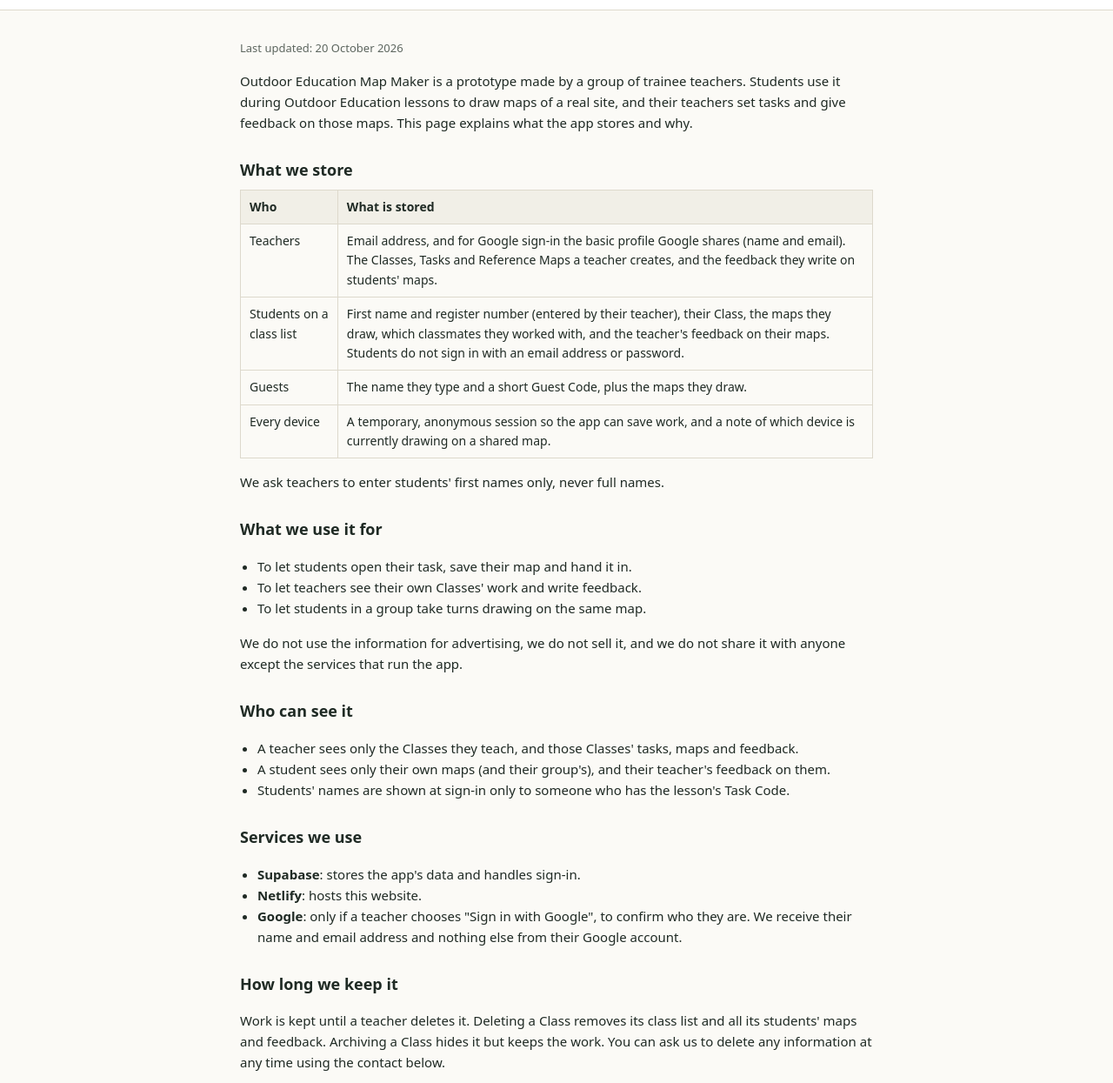
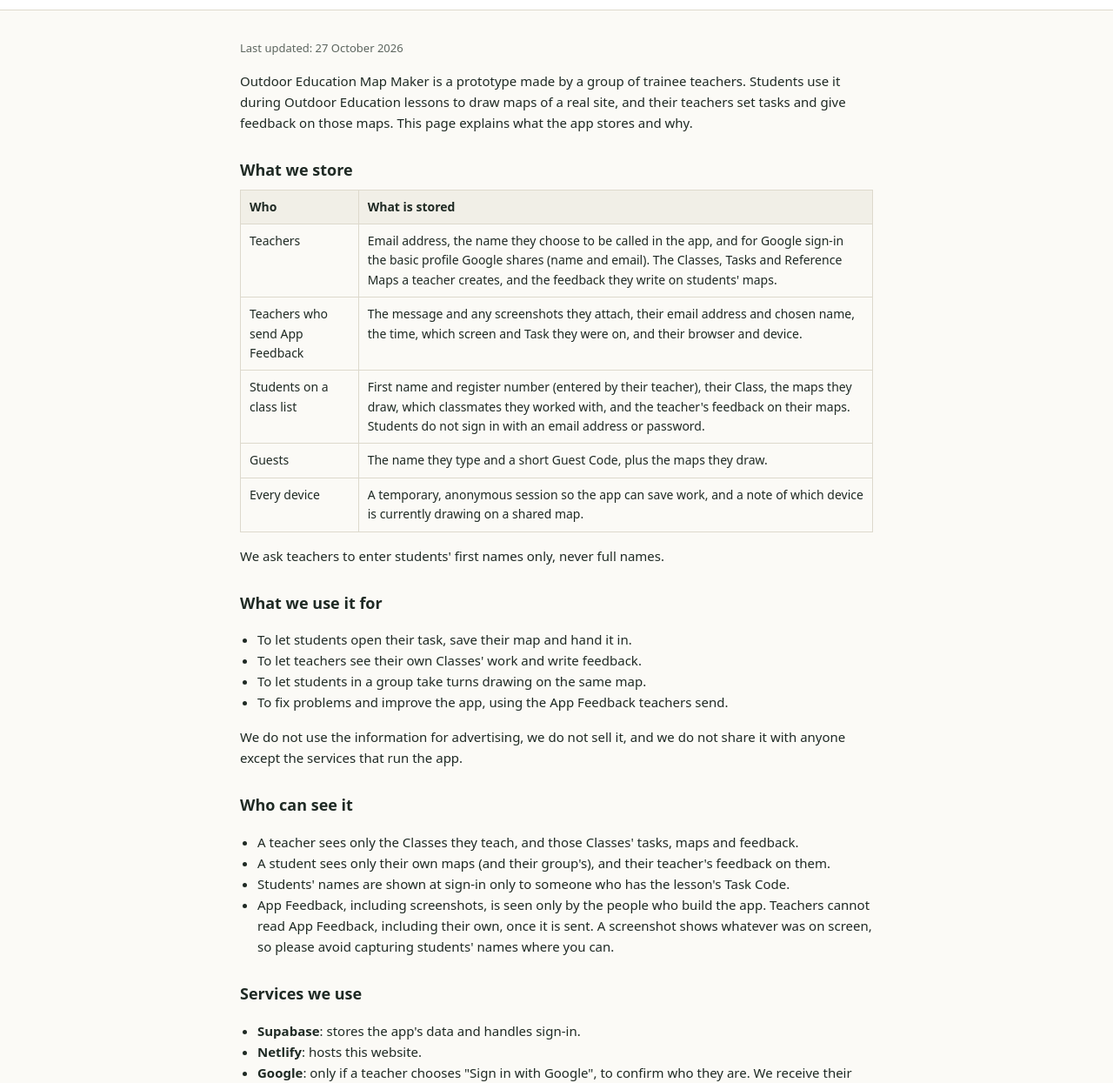
Before and after one commit to akiddurrani-bit/Outdoor_Education_P5, a plain HTML site: page privacy.html in a window 1280 px wide. Shown: the part 83-1328 px from the top of the page at 87% size. Drawn offline with Linux system fonts and the light colour scheme.

Commit message:
Say what App Feedback and Teacher Names store on the privacy page
Closes #37

Co-Authored-By: Claude Opus 5.5 <noreply@anthropic.com>

```diff
--- a/privacy.html
+++ b/privacy.html
@@ -60,7 +60,7 @@ a { color:#2f4f7a; }
 </header>
 
 <main>
-<p class="updated">Last updated: 20 October 2026</p>
+<p class="updated">Last updated: 27 October 2026</p>
 
 <p>
 Outdoor Education Map Maker is a prototype made by a group of trainee teachers.
@@ -74,8 +74,13 @@ This page explains what the app stores and why.
 <tr><th>Who</th><th>What is stored</th></tr>
 <tr>
 <td>Teachers</td>
-<td>Email address, and for Google sign-in the basic profile Google shares (name and email).
+<td>Email address, the name they choose to be called in the app, and for Google sign-in the basic profile Google shares (name and email).
 The Classes, Tasks and Reference Maps a teacher creates, and the feedback they write on students' maps.</td>
+</tr>
+<tr>
+<td>Teachers who send App Feedback</td>
+<td>The message and any screenshots they attach, their email address and chosen name, the time,
+which screen and Task they were on, and their browser and device.</td>
 </tr>
 <tr>
 <td>Students on a class list</td>
@@ -99,6 +104,7 @@ Students do not sign in with an email address or password.</td>
 <li>To let students open their task, save their map and hand it in.</li>
 <li>To let teachers see their own Classes' work and write feedback.</li>
 <li>To let students in a group take turns drawing on the same map.</li>
+<li>To fix problems and improve the app, using the App Feedback teachers send.</li>
 </ul>
 <p>We do not use the information for advertising, we do not sell it, and we do not share it with anyone except the services that run the app.</p>
 
@@ -107,6 +113,9 @@ Students do not sign in with an email address or password.</td>
 <li>A teacher sees only the Classes they teach, and those Classes' tasks, maps and feedback.</li>
 <li>A student sees only their own maps (and their group's), and their teacher's feedback on them.</li>
 <li>Students' names are shown at sign-in only to someone who has the lesson's Task Code.</li>
+<li>App Feedback, including screenshots, is seen only by the people who build the app.
+Teachers cannot read App Feedback, including their own, once it is sent.
+A screenshot shows whatever was on screen, so please avoid capturing students' names where you can.</li>
 </ul>
 
 <h2>Services we use</h2>
@@ -121,6 +130,7 @@ We receive their name and email address and nothing else from their Google accou
 <p>
 Work is kept until a teacher deletes it. Deleting a Class removes its class list and all its students' maps and feedback.
 Archiving a Class hides it but keeps the work.
+App Feedback and its screenshots are deleted once we have dealt with them.
 You can ask us to delete any information at any time using the contact below.
 </p>
 
```
